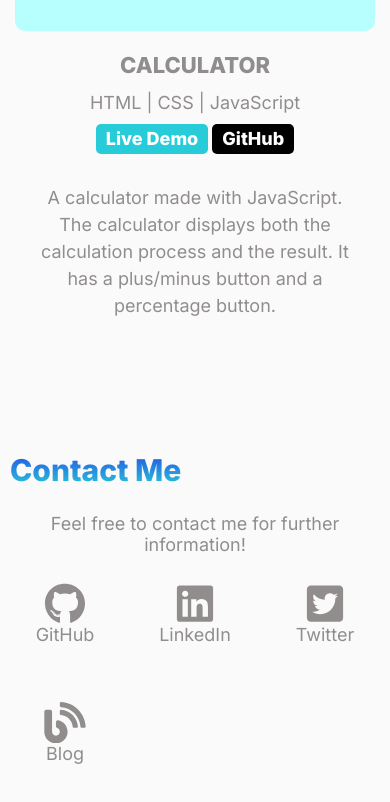
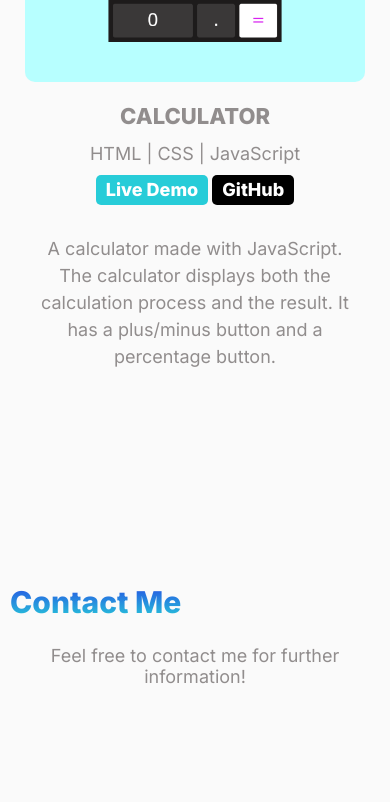
Before and after one commit to ayarmkt/portfolio, a React (Create React App) app: page / in a window 390 px wide. Shown: the part 3133-3935 px from the top of the page. Built offline with nearby package versions, Linux system fonts and the light colour scheme.

Commit message:
fixed CSS

```diff
--- a/src/components/Contact/Contact.module.css
+++ b/src/components/Contact/Contact.module.css
@@ -90,6 +90,6 @@
   }
 
   .contact-list.fadein {
-    animation: fadein 0.5s linear forwards;
+    animation: none;
   }
 }
--- a/src/components/Projects/Projects.module.css
+++ b/src/components/Projects/Projects.module.css
@@ -245,8 +245,6 @@
 @media only screen and (max-width: 420px) {
   .projects-list {
     animation: none;
-    grid-template-rows: repeat(auto-fit, minmax(250px, auto));
-    grid-auto-columns: 1fr;
   }
 
   .projects-list.rotate {
@@ -254,7 +252,9 @@
   }
 
   .project {
-    grid-template-rows: 380px 1fr;
+    grid-template-rows: 370px 1fr;
+    width: 370px;
+    margin: 0 auto;
   }
 
   .project-description {
```
